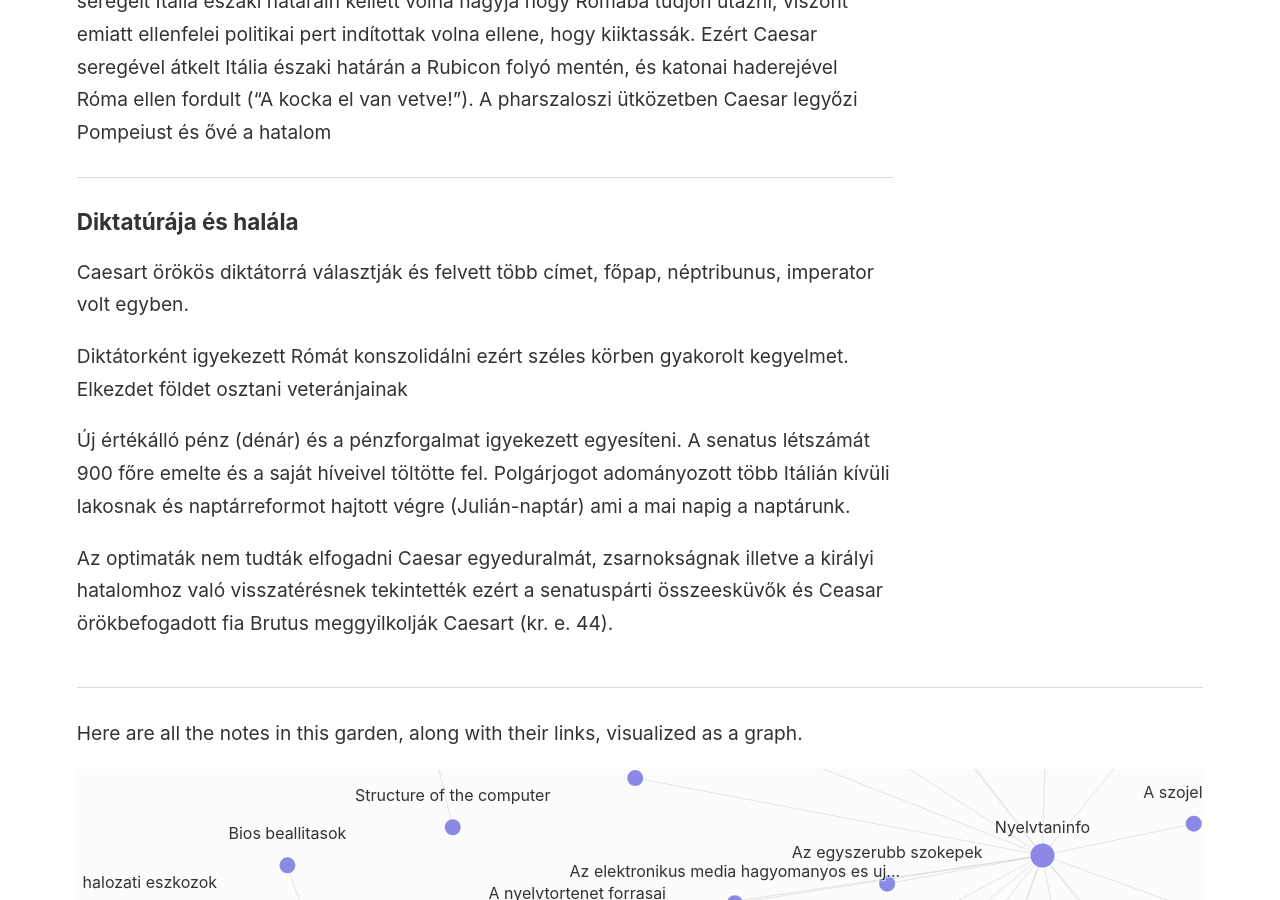
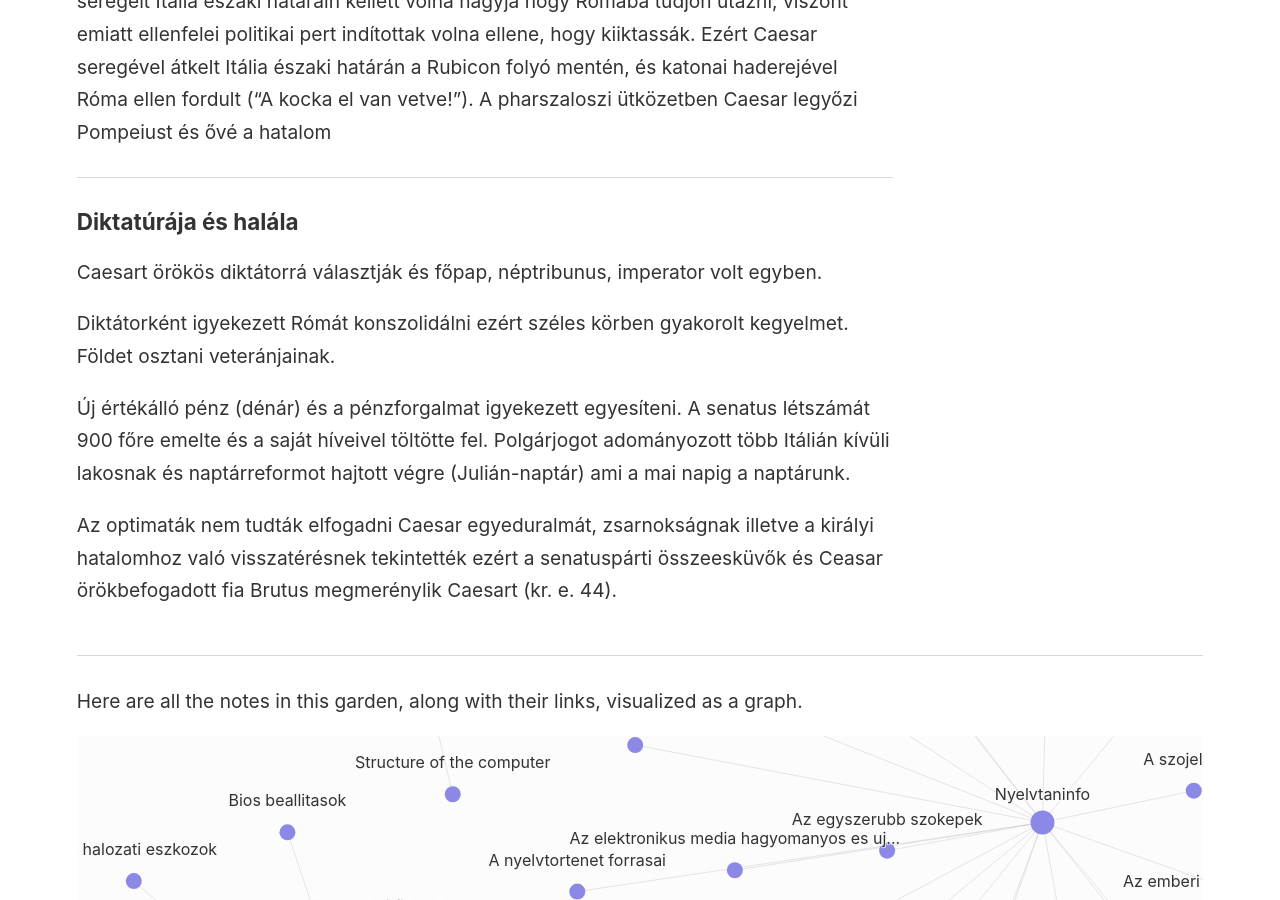
Before and after one commit to Danvenrit/jegyzet-jegyzetek, a Jekyll site: the page built from _notes/tortenelem/Julius Caesar egyeduralmi kiserlete.md, in a window 1280 px wide and 900 px high, scrolled down 1196 px. Built offline with Jekyll 4.4.1, drawn with Linux system fonts in a browser that asks for light colours; some of the changed text lies outside the part shown.

```diff
--- a/_notes/tortenelem/Julius Caesar egyeduralmi kiserlete.md
+++ b/_notes/tortenelem/Julius Caesar egyeduralmi kiserlete.md
@@ -25,10 +26,10 @@ Caesar tízéves Galliai helytartói megízásának lejáratával consull akart
 ---
 
 ### Diktatúrája és halála
-Caesart örökös diktátorrá választják és felvett több címet, főpap, néptribunus, imperator volt egyben.
+Caesart örökös diktátorrá választják és főpap, néptribunus, imperator volt egyben.
 
-Diktátorként igyekezett Rómát konszolidálni ezért széles körben gyakorolt kegyelmet. Elkezdet földet osztani veteránjainak
+Diktátorként igyekezett Rómát konszolidálni ezért széles körben gyakorolt kegyelmet.  Földet osztani veteránjainak.
 
 Új értékálló pénz (dénár) és a pénzforgalmat igyekezett egyesíteni. A senatus létszámát 900 főre emelte és a saját híveivel töltötte fel. Polgárjogot adományozott több Itálián kívüli lakosnak és naptárreformot hajtott végre (Julián-naptár) ami a mai napig a naptárunk.
 
-Az optimaták nem tudták elfogadni Caesar egyeduralmát, zsarnokságnak illetve a királyi hatalomhoz való visszatérésnek tekintették ezért a senatuspárti összeesküvők és Ceasar örökbefogadott fia Brutus meggyilkolják Caesart (kr. e. 44).
+Az optimaták nem tudták elfogadni Caesar egyeduralmát, zsarnokságnak illetve a királyi hatalomhoz való visszatérésnek tekintették ezért a senatuspárti összeesküvők és Ceasar örökbefogadott fia Brutus megmerénylik Caesart (kr. e. 44).
```
Also changed, not shown: other parts of _notes/tortenelem/Julius Caesar egyeduralmi kiserlete.md (+2 -1 lines), _notes/tortenelem/A dualista allam A kiegyezes tartalma es ertekelese.md (+28 -30 lines).
